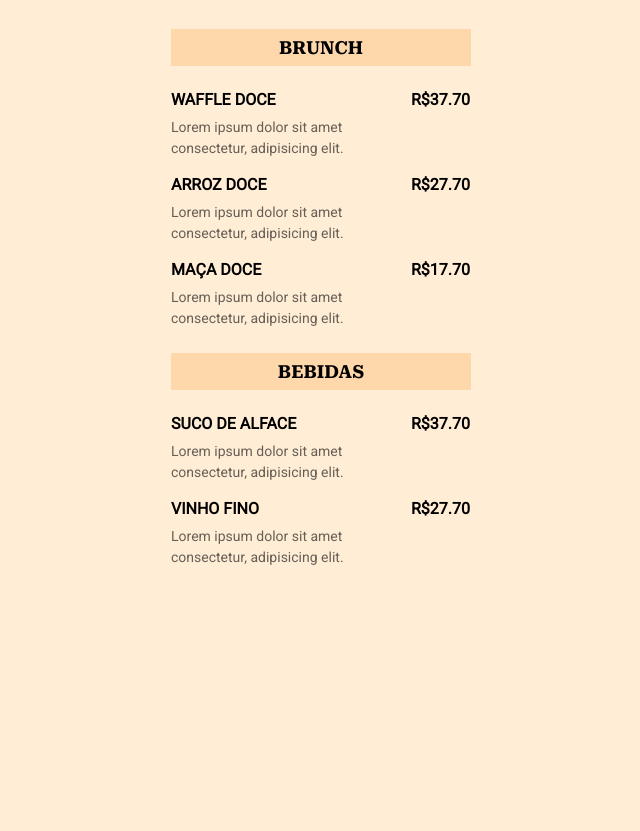
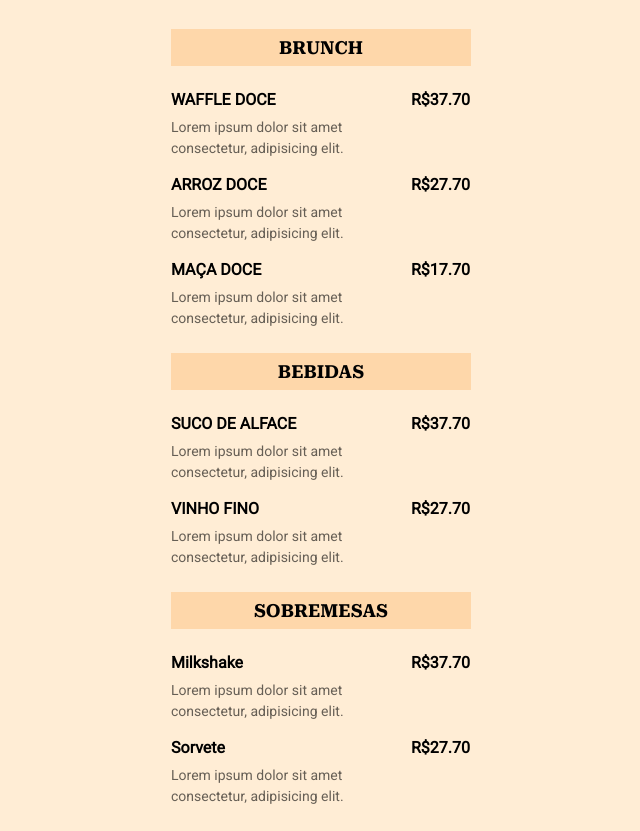
Before and after one commit to nicole1306/cardapio, a plain HTML site: page index.html in a window 1280 px wide. Shown: the part 88-919 px from the top of the page, without its empty margins (319-959 px from the left). Before the commit the page ends 800 px from the top, so only its background shows below. Drawn offline with Linux system fonts and the light colour scheme.

Commit message:
adicionando a secao de sobremesas

```diff
--- a/index.html
+++ b/index.html
@@ -111,6 +111,42 @@
 
   </section>
 
+  <section>
+    <h2>Sobremesas</h2>
+
+    <ul>
+      <li>
+        <div class="details">
+          <h3>Milkshake</h3>
+          <p class="description">
+            Lorem ipsum dolor sit amet consectetur, adipisicing elit.
+          </p>
+        </div>
+
+        <strong class="price">
+          R$37.70
+        </strong>
+
+      </li>
+
+      <li>
+        <div class="details">
+          <h3>Sorvete</h3>
+          <p class="description">
+            Lorem ipsum dolor sit amet consectetur, adipisicing elit.
+          </p>
+        </div>
+
+        <strong class="price">
+          R$27.70
+        </strong>
+
+      </li>
+
+    </ul>
+
+  </section>
+
 </body>
 
 </html>
```
